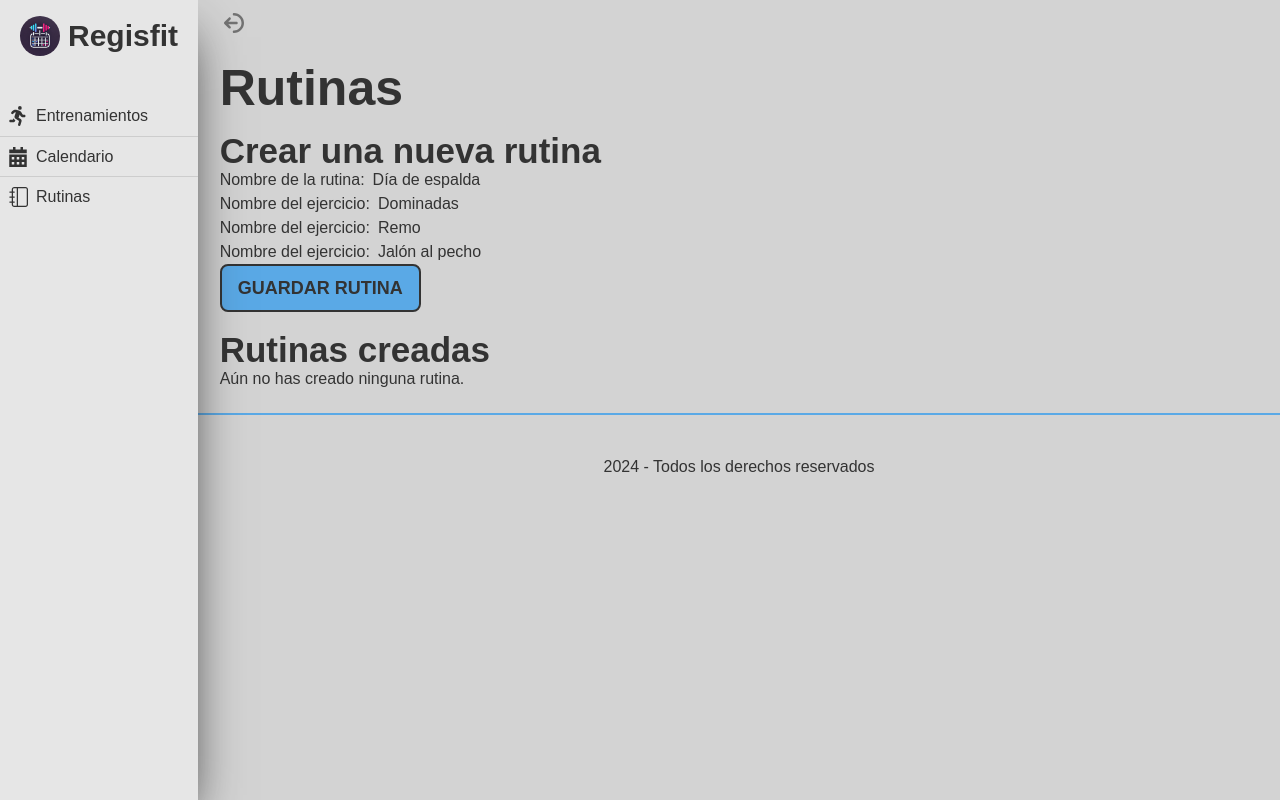
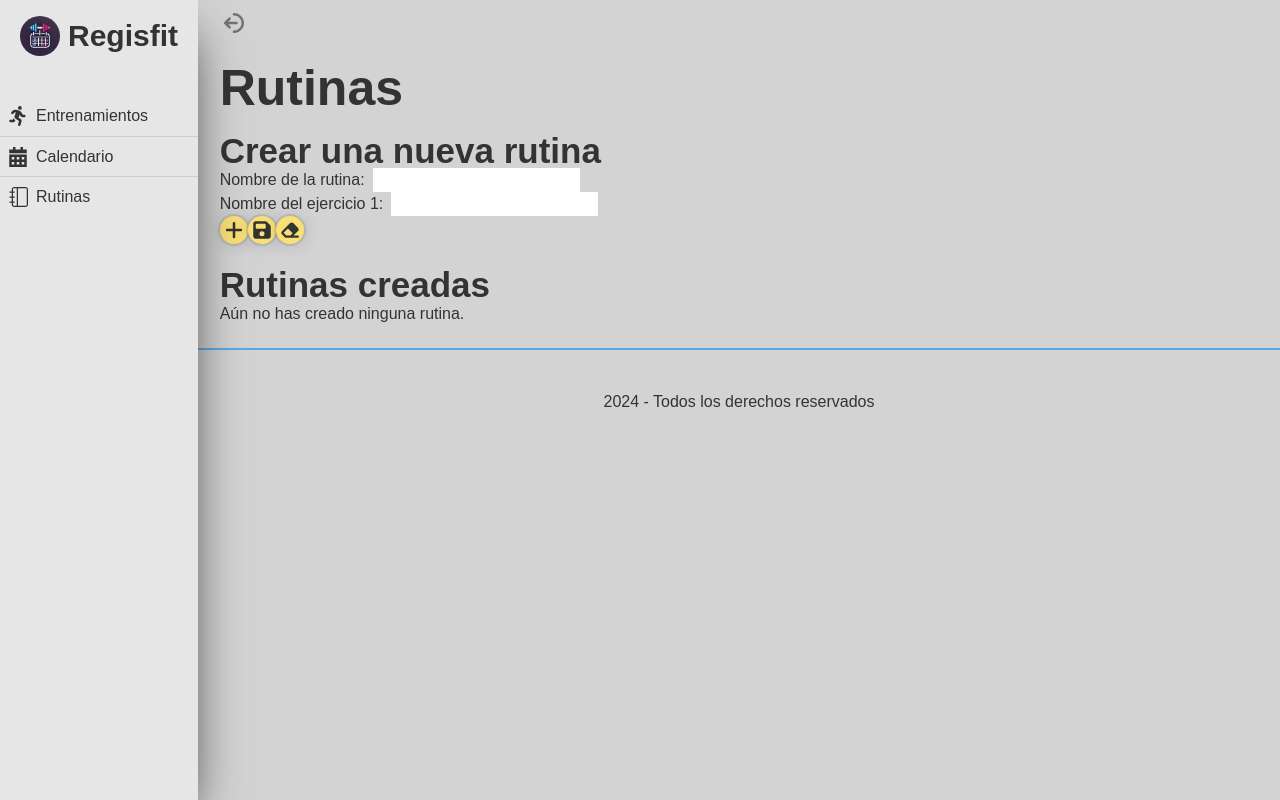
Before and after one commit to aramossanchez/training_tracking, a Next.js app: page /routine-creator in a window 1280 px wide. Built offline with nearby package versions, Linux system fonts and the light colour scheme.

Commit message:
feat: creador de rutinas funcional

```diff
--- a/atoms/CircleButton.tsx
+++ b/atoms/CircleButton.tsx
@@ -14,7 +14,7 @@ export default function CircleButton({
 
   return (
     <button
-      className={`${styleButton} transition-shadow duration-200 bg-secondaryColor h-fit rounded-full p-2 ring-2 ring-borderColor shadow-shadowColor shadow-homogeneous hover:shadow-homogeneous-lg`}
+      className={`${styleButton} transition-shadow duration-200 bg-secondaryColor h-fit rounded-full p-1 ring-2 ring-borderColor shadow-shadowColor shadow-homogeneous hover:shadow-homogeneous-lg`}
       onClick={onClick}
       onMouseDown={() => setPressing(true)}
       onMouseUp={() => setPressing(false)}
--- /dev/null
+++ b/atoms/icons/EditIcon.tsx
@@ -0,0 +1,23 @@
+import React from 'react';
+
+interface EditIconProps {
+  size?: number;
+  fill?: string;
+}
+
+export default function EditIcon({
+  size = 20,
+  fill = "currentColor",
+}: EditIconProps) {
+  return (
+    <svg
+      xmlns="http://www.w3.org/2000/svg"
+      viewBox="0 0 512 512"
+      height={size}
+      width={size}
+      fill={fill}
+    >
+      <path d="M410.3 231l11.3-11.3-33.9-33.9-62.1-62.1L291.7 89.8l-11.3 11.3-22.6 22.6L58.6 322.9c-10.4 10.4-18 23.3-22.2 37.4L1 480.7c-2.5 8.4-.2 17.5 6.1 23.7s15.3 8.5 23.7 6.1l120.3-35.4c14.1-4.2 27-11.8 37.4-22.2L387.7 253.7 410.3 231zM160 399.4l-9.1 22.7c-4 3.1-8.5 5.4-13.3 6.9L59.4 452l23-78.1c1.4-4.9 3.8-9.4 6.9-13.3l22.7-9.1 0 32c0 8.8 7.2 16 16 16l32 0zM362.7 18.7L348.3 33.2 325.7 55.8 314.3 67.1l33.9 33.9 62.1 62.1 33.9 33.9 11.3-11.3 22.6-22.6 14.5-14.5c25-25 25-65.5 0-90.5L453.3 18.7c-25-25-65.5-25-90.5 0zm-47.4 168l-144 144c-6.2 6.2-16.4 6.2-22.6 0s-6.2-16.4 0-22.6l144-144c6.2-6.2 16.4-6.2 22.6 0s6.2 16.4 0 22.6z"/>
+    </svg>
+  )
+}
--- /dev/null
+++ b/atoms/icons/EraserIcon.tsx
@@ -0,0 +1,23 @@
+import React from 'react';
+
+interface EraserIconProps {
+  size?: number;
+  fill?: string;
+}
+
+export default function EraserIcon({
+  size = 20,
+  fill = "currentColor",
+}: EraserIconProps) {
+  return (
+    <svg
+      xmlns="http://www.w3.org/2000/svg"
+      viewBox="0 0 576 512"
+      height={size}
+      width={size}
+      fill={fill}
+    >
+      <path d="M290.7 57.4L57.4 290.7c-25 25-25 65.5 0 90.5l80 80c12 12 28.3 18.7 45.3 18.7L288 480l9.4 0L512 480c17.7 0 32-14.3 32-32s-14.3-32-32-32l-124.1 0L518.6 285.3c25-25 25-65.5 0-90.5L381.3 57.4c-25-25-65.5-25-90.5 0zM297.4 416l-9.4 0-105.4 0-80-80L227.3 211.3 364.7 348.7 297.4 416z"/>
+    </svg>
+  )
+}
--- /dev/null
+++ b/atoms/icons/TrashIcon.tsx
@@ -0,0 +1,23 @@
+import React from 'react';
+
+interface TrashIconProps {
+  size?: number;
+  fill?: string;
+}
+
+export default function TrashIcon({
+  size = 20,
+  fill = "currentColor",
+}: TrashIconProps) {
+  return (
+    <svg
+      xmlns="http://www.w3.org/2000/svg"
+      viewBox="0 0 448 512"
+      height={size}
+      width={size}
+      fill={fill}
+    >
+      <path d="M135.2 17.7L128 32 32 32C14.3 32 0 46.3 0 64S14.3 96 32 96l384 0c17.7 0 32-14.3 32-32s-14.3-32-32-32l-96 0-7.2-14.3C307.4 6.8 296.3 0 284.2 0L163.8 0c-12.1 0-23.2 6.8-28.6 17.7zM416 128L32 128 53.2 467c1.6 25.3 22.6 45 47.9 45l245.8 0c25.3 0 46.3-19.7 47.9-45L416 128z"/>
+    </svg>
+  )
+}
--- a/hooks/useRoutines.tsx
+++ b/hooks/useRoutines.tsx
@@ -6,7 +6,7 @@ export const useRoutines = () => {
     ? localStorage.getItem("training_tracking_my_routines")
     : null;
 
-  const storeRutine = (item: string) => {
+  const storeRoutine = (item: string) => {
     if (isLocalStorageAvailable) {
       localStorage.setItem("training_tracking_my_routines", item);
     }
@@ -14,7 +14,7 @@ export const useRoutines = () => {
 
   return {
     saved_routines,
-    storeRutine
+    storeRoutine
   }
 
 }
--- /dev/null
+++ b/organisms/CreatingNewRoutine.tsx
@@ -0,0 +1,73 @@
+import CircleButton from '@/atoms/CircleButton';
+import AddIcon from '@/atoms/icons/AddIcon';
+import EraserIcon from '@/atoms/icons/EraserIcon';
+import SaveIcon from '@/atoms/icons/SaveIcon';
+import { useRoutines } from '@/hooks/useRoutines';
+import { CreatingRoutine } from '@/types/types';
+import React, { useState } from 'react'
+
+export default function CreatingNewRoutine() {
+  const initialRoutine = { id: Date.now(), name: "", routine: [{id: Date.now(), name: ""}] };
+
+  const { saved_routines, storeRoutine } = useRoutines();
+  const [newRoutine, setNewRoutine] = useState<CreatingRoutine | null>(initialRoutine);
+
+  const editNewRoutine = (field: string, value: string, id?: number) => {
+    const editingRoutine = structuredClone(newRoutine);
+    if (id !== undefined) {
+      const itemIndex = editingRoutine.routine.findIndex((item) => item.id === id);
+      editingRoutine[field][itemIndex].name = value;
+    } else {
+      editingRoutine[field] = value;
+    }
+    setNewRoutine(editingRoutine);
+  }
+
+  const resetNewRoutine = () => {
+    setNewRoutine(initialRoutine);
+  }
+
+  const addNewExerciseInRoutine = () => {
+    const editingRoutine = structuredClone(newRoutine);
+    const newExercise = {id: Date.now(), name: ""}
+    editingRoutine.routine.push(newExercise);
+    setNewRoutine(editingRoutine);
+  }
+
+  const saveRoutine = () => {
+    if (!saved_routines && newRoutine) {
+      storeRoutine(JSON.stringify([newRoutine]))
+    } else {
+      const newRoutinesList = JSON.parse(saved_routines as string);
+      newRoutinesList.push(newRoutine);
+      storeRoutine(JSON.stringify(newRoutinesList));
+    }
+    setNewRoutine(initialRoutine);
+  }
+
+  return (
+    <div className='col-span-full'>
+        <h2>Crear una nueva rutina</h2>
+        <div className='flex gap-x-2 items-center'>
+          <p>Nombre de la rutina:</p>
+          <input type="text"
+            value={newRoutine?.name}
+            onChange={(e) => editNewRoutine('name', e.target.value)}
+          />
+        </div>
+        <div>
+          {newRoutine?.routine.map((item, index) => {
+            return (
+              <div key={`${item.id}-exercise`} className='flex gap-x-2 items-center'>
+                <p>Nombre del ejercicio {index + 1}:</p>
+                <input type="text" value={item.name} onChange={(e) => editNewRoutine("routine", e.target.value, item.id)} />
+              </div>
+            )
+          })}
+        </div>
+        <CircleButton icon={<AddIcon />} onClick={() => addNewExerciseInRoutine()} />
+        <CircleButton icon={<SaveIcon />} onClick={() => saveRoutine()} />
+        <CircleButton icon={<EraserIcon />} onClick={() => resetNewRoutine()} />
+      </div>
+  )
+}
--- a/templates/RoutineCreatorTemplate.tsx
+++ b/templates/RoutineCreatorTemplate.tsx
@@ -1,64 +1,54 @@
 "use client";
+import CircleButton from '@/atoms/CircleButton';
+import EditIcon from '@/atoms/icons/EditIcon';
+import SaveIcon from '@/atoms/icons/SaveIcon';
+import TrashIcon from '@/atoms/icons/TrashIcon';
 import { useRoutines } from '@/hooks/useRoutines';
+import CreatingNewRoutine from '@/organisms/CreatingNewRoutine';
 import { CreatingRoutine } from '@/types/types';
 import React, { useEffect, useState } from 'react';
 
 export default function RoutineCreatorTemplate() {
-  const {saved_routines, storeRutine} = useRoutines();
-  const [newRoutine, setNewRoutine] = useState<CreatingRoutine | null>({ name: "Día de espalda", routine: ["Dominadas", "Remo", "Jalón al pecho"] });
+  const { saved_routines, storeRoutine } = useRoutines();
   const [routinesList, setRoutinesList] = useState<CreatingRoutine[] | null>();
 
-  const saveRoutine = () => {
-    if (!saved_routines && newRoutine) {
-      storeRutine(JSON.stringify([newRoutine]))
-      setRoutinesList([newRoutine]);
-    } else {
-      const newRoutinesList = JSON.parse(saved_routines as string);
-      newRoutinesList.push(newRoutine);
-      storeRutine(JSON.stringify(newRoutinesList));
-      setRoutinesList(newRoutinesList);
-    }
-    setNewRoutine(null);
-  }
+  // const saveRoutine = () => {
+  //   if (!saved_routines && newRoutine) {
+  //     storeRoutine(JSON.stringify([newRoutine]))
+  //     setRoutinesList([newRoutine]);
+  //   } else {
+  //     const newRoutinesList = JSON.parse(saved_routines as string);
+  //     newRoutinesList.push(newRoutine);
+  //     storeRoutine(JSON.stringify(newRoutinesList));
+  //     setRoutinesList(newRoutinesList);
+  //   }
+  //   setNewRoutine(null);
+  // }
 
   useEffect(() => {
     if (localStorage && saved_routines) {
-        setRoutinesList(JSON.parse(saved_routines));
+      setRoutinesList(JSON.parse(saved_routines));
     }
   }, [saved_routines]);
 
   return (
     <main className='template-structure space-y-5'>
       <h1 className='col-span-full'>Rutinas</h1>
-      <div className='col-span-full'>
-        <h2>Crear una nueva rutina</h2>
-        <div className='flex gap-x-2 items-center'>
-          <p>Nombre de la rutina:</p>
-          <p>{newRoutine?.name}</p>
-        </div>
-        <div>
-          {newRoutine?.routine.map((item, index) => {
-            return (
-              <div key={`${item}-${index}`} className='flex gap-x-2 items-center'>
-                <p>Nombre del ejercicio:</p>
-                <p>{item}</p>
-              </div>
-            )
-          })}
-        </div>
-        <button className='bg-primaryColor border-2 border-foreground py-2 px-4 rounded-lg font-semibold text-lg' onClick={() => saveRoutine()}>GUARDAR RUTINA</button>
-      </div>
+      <CreatingNewRoutine />
       <div className='col-span-full'>
         <h2>Rutinas creadas</h2>
         <div className='flex gap-x-10'>
           {routinesList?.map((routine, index) => {
             return (
               <div key={`${routine?.name}-${index}`} className='border-2 border-primaryColor'>
+                <CircleButton icon={<EditIcon />} onClick={() => console.log()} />
+                <CircleButton icon={<SaveIcon />} onClick={() => console.log()} />
+                <CircleButton icon={<TrashIcon />} onClick={() => console.log()} />
                 <p>{routine?.name}</p>
                 <div>
-                  {routine?.routine.map((item, subindex) => {
+                  {routine?.routine.map((item) => {
                     return (
-                      <p key={`${item}-exercise-${subindex}`}>{item}</p>
+                      <p key={`${item.id}-exercise-local-storage`}>{item.name}</p>
                     )
                   })}
                 </div>
```
Also changed, not shown: types/types.ts (+7 -1 lines).
